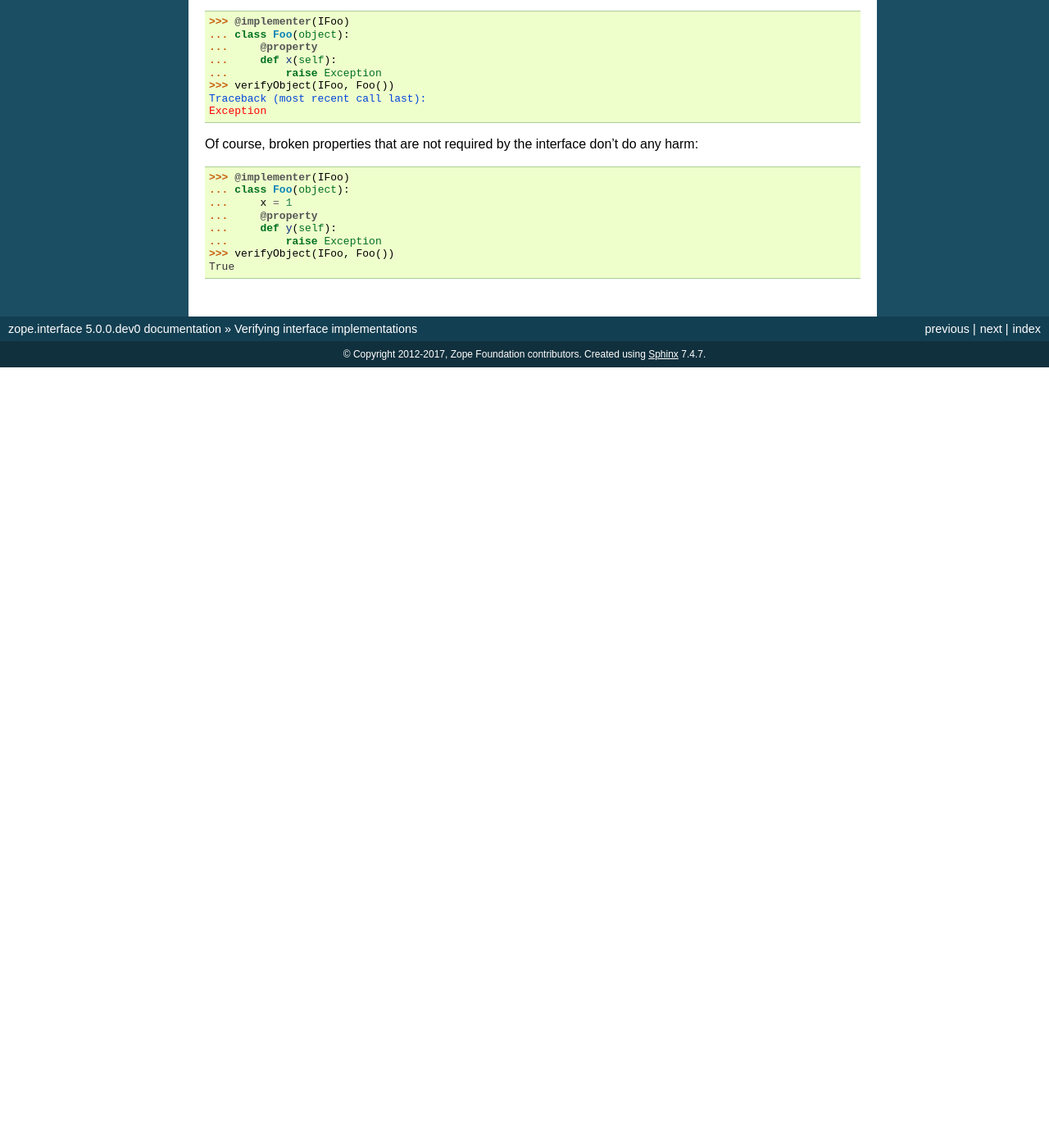
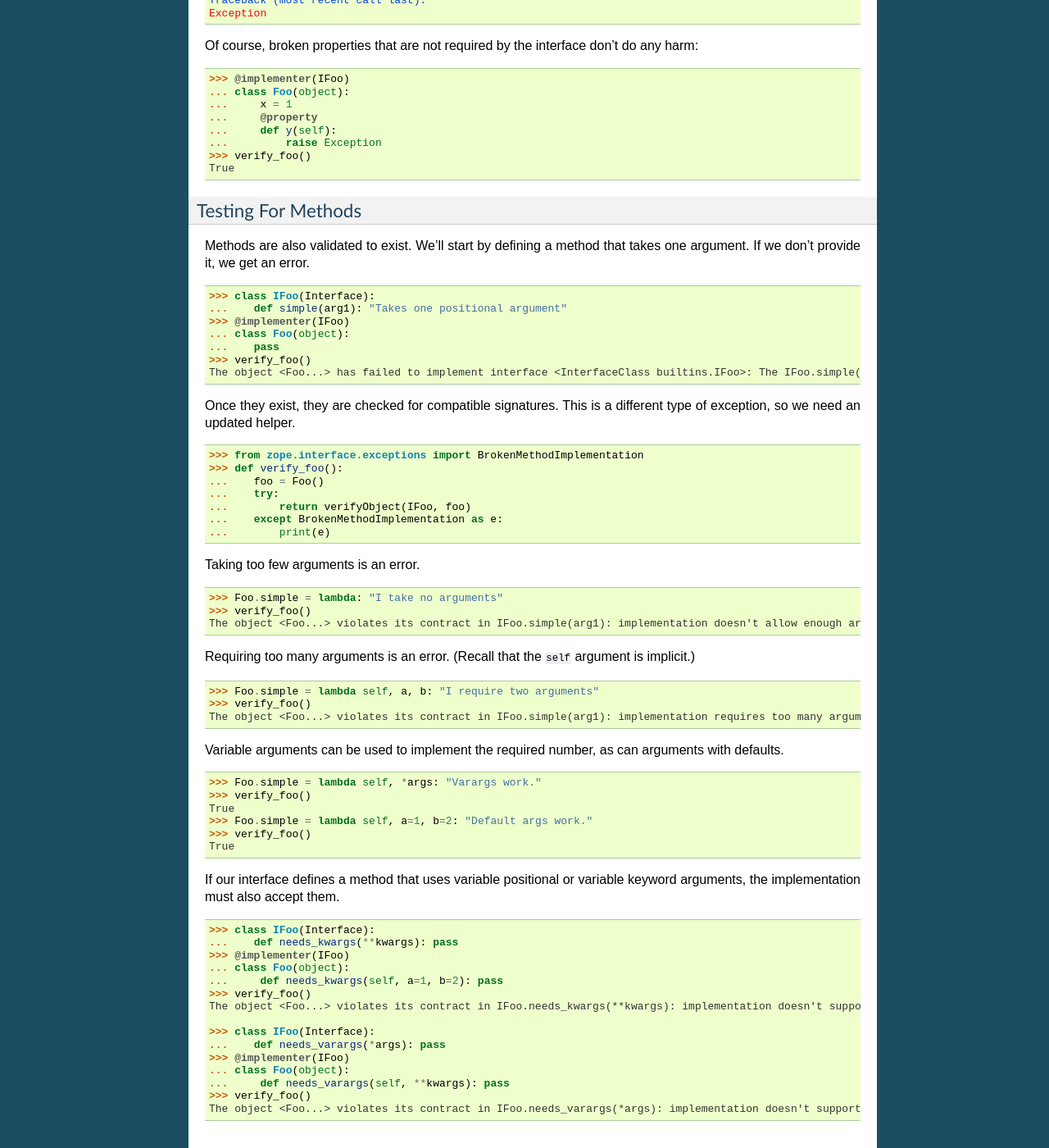
Before and after one commit to zopefoundation/zope.interface, a Sphinx documentation site: the page built from docs/verify.rst, in a window 1280 px wide and 1400 px high, scrolled down 1592 px. Shown: the whole window at 82% size. Built offline with Sphinx 7.4.7, drawn with Linux system fonts in a browser that asks for light colours; before the commit the page ends 2040 px from its top, so only the background shows below that; some of the changed text lies outside the part shown.

Commit message:
Make verification errors more readable and useful.
Eliminate the trailing newlines and blank spaces (the code called them
"a stupid artifact").

Include the name of the defining interface (so the user can easily look up
any requirements on the attribute) and, for methods, the expected
signature (no more guessing about how many arguments are required!).

This is implemented by giving Attribute and Method useful reprs and strs.
Previously, they just had the defaults.

Fixes #170

```diff
--- a/docs/verify.rst
+++ b/docs/verify.rst
@@ -1,6 +1,6 @@
-===================================
-Verifying interface implementations
-===================================
+=====================================
+ Verifying interface implementations
+=====================================
 
 The ``zope.interface.verify`` module provides functions that test whether a
 given interface is implemented by a class or provided by an object, resp.
@@ -52,33 +52,30 @@ Attributes of the object, be they defined by its class or added by its
    >>> verifyObject(IFoo, Foo())
    True
 
-If either attribute is missing, verification will fail:
+If either attribute is missing, verification will fail by raising an
+exception. (We'll define a helper to make this easier to show.)
 
 .. doctest::
+
+   >>> def verify_foo():
+   ...    foo = Foo()
+   ...    try:
+   ...        return verifyObject(IFoo, foo)
+   ...    except BrokenImplementation as e:
+   ...        print(e)
 
    >>> @implementer(IFoo)
    ... class Foo(object):
    ...     x = 1
-   >>> try: #doctest: +NORMALIZE_WHITESPACE +ELLIPSIS
-   ...     verifyObject(IFoo, Foo())
-   ... except BrokenImplementation as e:
-   ...     print(e)
-   An object has failed to implement interface <InterfaceClass ...IFoo>
-   <BLANKLINE>
-           The y attribute was not provided.
-   <BLANKLINE>
+   >>> verify_foo()
+   The object <Foo...> has failed to implement interface <InterfaceClass ...IFoo>: The IFoo.y attribute was not provided.
    >>> @implementer(IFoo)
    ... class Foo(object):
    ...     def __init__(self):
    ...         self.y = 2
-   >>> try: #doctest: +NORMALIZE_WHITESPACE +ELLIPSIS
-   ...     verifyObject(IFoo, Foo())
-   ... except BrokenImplementation as e:
-   ...     print(e)
-   An object has failed to implement interface <InterfaceClass ...IFoo>
-   <BLANKLINE>
-           The x attribute was not provided.
-   <BLANKLINE>
+   >>> verify_foo()
+   The object <Foo...> has failed to implement interface <InterfaceClass ...IFoo>: The IFoo.x attribute was not provided.
+
 
 If an attribute is implemented as a property that raises an ``AttributeError``
 when trying to get its value, the attribute is considered missing:
@@ -92,14 +89,9 @@ when trying to get its value, the attribute is considered missing:
    ...     @property
    ...     def x(self):
    ...         raise AttributeError
-   >>> try: #doctest: +NORMALIZE_WHITESPACE +ELLIPSIS
-   ...     verifyObject(IFoo, Foo())
-   ... except BrokenImplementation as e:
-   ...     print(e)
-   An object has failed to implement interface <InterfaceClass ...IFoo>
-   <BLANKLINE>
-           The x attribute was not provided.
-   <BLANKLINE>
+   >>> verify_foo()
+   The object <Foo...> has failed to implement interface <InterfaceClass ...IFoo>: The IFoo.x attribute was not provided.
+
 
 Any other exception raised by a property will propagate to the caller of
 ``verifyObject``:
@@ -111,7 +103,7 @@ Any other exception raised by a property will propagate to the caller of
    ...     @property
    ...     def x(self):
    ...         raise Exception
-   >>> verifyObject(IFoo, Foo())
+   >>> verify_foo()
    Traceback (most recent call last):
    Exception
 
@@ -126,5 +118,85 @@ any harm:
    ...     @property
    ...     def y(self):
    ...         raise Exception
-   >>> verifyObject(IFoo, Foo())
+   >>> verify_foo()
    True
+
+
+Testing For Methods
+-------------------
+
+Methods are also validated to exist. We'll start by defining a method
+that takes one argument. If we don't provide it, we get an error.
+
+.. doctest::
+
+   >>> class IFoo(Interface):
+   ...    def simple(arg1): "Takes one positional argument"
+   >>> @implementer(IFoo)
+   ... class Foo(object):
+   ...    pass
+   >>> verify_foo()
+   The object <Foo...> has failed to implement interface <InterfaceClass builtins.IFoo>: The IFoo.simple(arg1) attribute was not provided.
+
+Once they exist, they are checked for compatible signatures. This is a
+different type of exception, so we need an updated helper.
+
+.. doctest::
+
+   >>> from zope.interface.exceptions import BrokenMethodImplementation
+   >>> def verify_foo():
+   ...    foo = Foo()
+   ...    try:
+   ...        return verifyObject(IFoo, foo)
+   ...    except BrokenMethodImplementation as e:
+   ...        print(e)
+
+Taking too few arguments is an error.
+
+.. doctest::
+
+   >>> Foo.simple = lambda: "I take no arguments"
+   >>> verify_foo()
+   The object <Foo...> violates its contract in IFoo.simple(arg1): implementation doesn't allow enough arguments.
+
+Requiring too many arguments is an error. (Recall that the ``self``
+argument is implicit.)
+
+.. doctest::
+
+   >>> Foo.simple = lambda self, a, b: "I require two arguments"
+   >>> verify_foo()
+   The object <Foo...> violates its contract in IFoo.simple(arg1): implementation requires too many arguments.
+
+Variable arguments can be used to implement the required number, as
+can arguments with defaults.
+
+.. doctest::
+
+   >>> Foo.simple = lambda self, *args: "Varargs work."
+   >>> verify_foo()
+   True
+   >>> Foo.simple = lambda self, a=1, b=2: "Default args work."
+   >>> verify_foo()
+   True
+
+If our interface defines a method that uses variable positional or
+variable keyword arguments, the implementation must also accept them.
+
+.. doctest::
+
+   >>> class IFoo(Interface):
+   ...    def needs_kwargs(**kwargs): pass
+   >>> @implementer(IFoo)
+   ... class Foo(object):
+   ...     def needs_kwargs(self, a=1, b=2): pass
+   >>> verify_foo()
+   The object <Foo...> violates its contract in IFoo.needs_kwargs(**kwargs): implementation doesn't support keyword arguments.
+
+   >>> class IFoo(Interface):
+   ...    def needs_varargs(*args): pass
+   >>> @implementer(IFoo)
+   ... class Foo(object):
+   ...     def needs_varargs(self, **kwargs): pass
+   >>> verify_foo()
+   The object <Foo...> violates its contract in IFoo.needs_varargs(*args): implementation doesn't support variable arguments.
```
Also changed, not shown: CHANGES.rst (+10 -0 lines), 5 other files.
